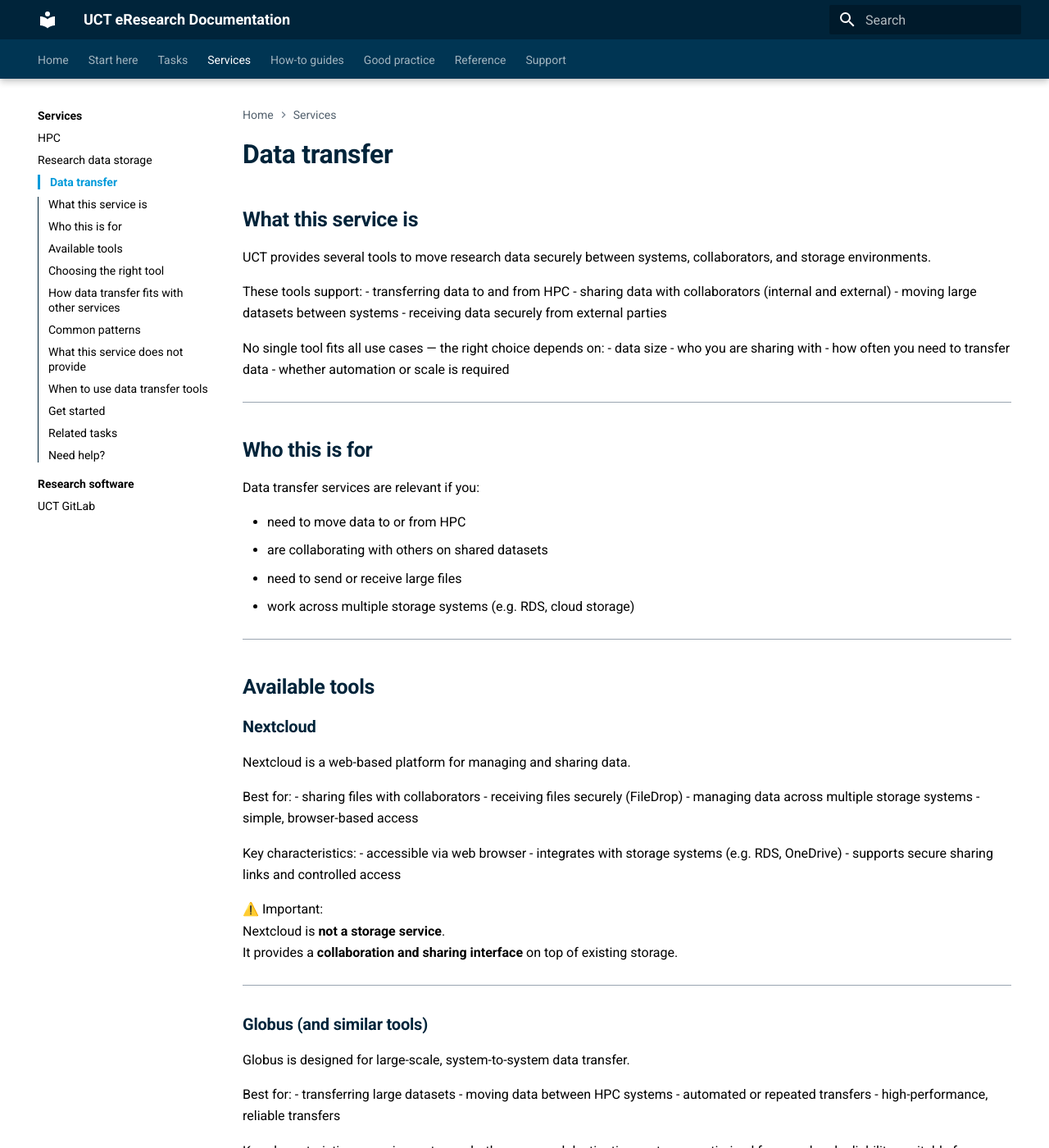
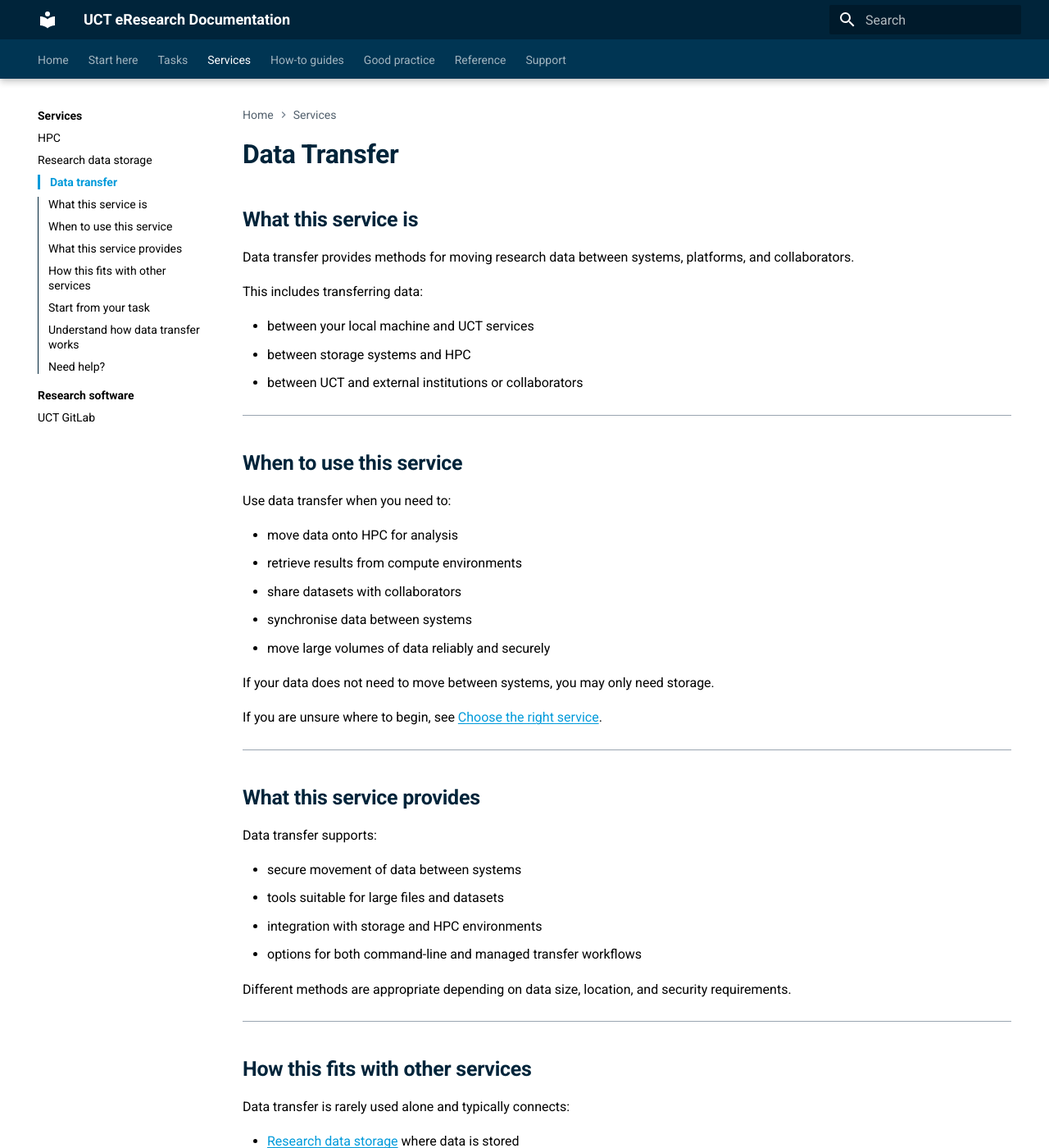
Before and after one commit to uct-eresearch/eresearch-documentation, an MkDocs documentation site: the page built from docs/services/data-transfer/index.md, in a window 1280 px wide and 1400 px high. Shown: the whole window at 82% size. Built offline with MkDocs 1.6.1 and Material for MkDocs 9.7.7, drawn with Linux system fonts in a browser that asks for light colours; some of the changed text lies outside the part shown.

Commit message:
fix service drift

```diff
--- a/docs/services/data-transfer/index.md
+++ b/docs/services/data-transfer/index.md
@@ -1,198 +1,80 @@
-# Data transfer
+# Data Transfer
 
 ## What this service is
 
-UCT provides several tools to move research data securely between systems, collaborators, and storage environments.
+Data transfer provides methods for moving research data between systems, platforms, and collaborators.
 
-These tools support:
-- transferring data to and from HPC
-- sharing data with collaborators (internal and external)
-- moving large datasets between systems
-- receiving data securely from external parties
+This includes transferring data:
 
-No single tool fits all use cases — the right choice depends on:
-- data size
-- who you are sharing with
-- how often you need to transfer data
-- whether automation or scale is required
+- between your local machine and UCT services
+- between storage systems and HPC
+- between UCT and external institutions or collaborators
 
 ---
 
-## Who this is for
+## When to use this service
 
-Data transfer services are relevant if you:
+Use data transfer when you need to:
 
-- need to move data to or from HPC
-- are collaborating with others on shared datasets
-- need to send or receive large files
-- work across multiple storage systems (e.g. RDS, cloud storage)
+- move data onto HPC for analysis
+- retrieve results from compute environments
+- share datasets with collaborators
+- synchronise data between systems
+- move large volumes of data reliably and securely
+
+If your data does not need to move between systems, you may only need storage.
+
+If you are unsure where to begin, see [Choose the right service](../../start-here/choose-the-right-service.md).
 
 ---
 
-## Available tools
+## What this service provides
 
-### Nextcloud
+Data transfer supports:
 
-Nextcloud is a web-based platform for managing and sharing data.
+- secure movement of data between systems
+- tools suitable for large files and datasets
+- integration with storage and HPC environments
+- options for both command-line and managed transfer workflows
 
-Best for:
-- sharing files with collaborators
-- receiving files securely (FileDrop)
-- managing data across multiple storage systems
-- simple, browser-based access
-
-Key characteristics:
-- accessible via web browser
-- integrates with storage systems (e.g. RDS, OneDrive)
-- supports secure sharing links and controlled access
-
-⚠️ Important:
-Nextcloud is **not a storage service**.
-It provides a **collaboration and sharing interface** on top of existing storage.
+Different methods are appropriate depending on data size, location, and security requirements.
 
 ---
 
-### Globus (and similar tools)
+## How this fits with other services
 
-Globus is designed for large-scale, system-to-system data transfer.
+Data transfer is rarely used alone and typically connects:
 
-Best for:
-- transferring large datasets
-- moving data between HPC systems
-- automated or repeated transfers
-- high-performance, reliable transfers
-
-Key characteristics:
-- requires setup on both source and destination systems
-- optimised for speed and reliability
-- suitable for research-scale data movement
+- [Research data storage](../storage/index.md) where data is stored
+- [High Performance Computing (HPC)](../hpc/index.md) where data is processed
+- [Research software](../research-software/index.md) where workflows are defined
 
 ---
 
-### Other tools
+## Start from your task
 
-Depending on your workflow, you may also use:
+If you know what you want to do, go to:
 
-- **Command-line tools (e.g. `scp`, `rsync`)**
-  → for direct transfers between systems
-
-- **Cloud-based tools (e.g. Microsoft services)**
-  → for transferring data within cloud environments
-
-These are typically used for more technical or specialised workflows.
+- [Move data securely](../../tasks/move-data-securely.md)
+- [Store and share research data](../../tasks/store-and-share-research-data.md)
+- [Run large-scale analysis](../../tasks/run-large-scale-analysis.md)
 
 ---
 
-## Choosing the right tool
+## Understand how data transfer works
 
-Use this as a quick guide:
+Go to Reference when you need concepts or constraints:
 
-- **Use Nextcloud if:**
-  - you need to share files with collaborators
-  - you want a simple, web-based interface
-  - external users need to upload data (FileDrop)
-  - ease of use is more important than scale
-
----
-
-- **Use Globus if:**
-  - your data is large
-  - you are transferring between systems (e.g. HPC ↔ storage)
-  - you need reliable, high-speed transfers
-  - you are working with repeated or automated workflows
-
----
-
-- **Use command-line tools if:**
-  - you are comfortable with the terminal
-  - transfers are small to moderate
-  - you need direct control over file movement
-
----
-
-If you are unsure:
-→ [Choose the right service](../../start-here/choose-the-right-service.md)
-
----
-
-## How data transfer fits with other services
-
-Data transfer is part of a broader workflow:
-
-- **RDS (Research Data Store)**
-  → store and manage your data
-
-- **HPC**
-  → run analysis on your data
-
-- **Nextcloud**
-  → share and manage data access
-
-- **Globus**
-  → move large datasets between systems
-
-These tools are often used together.
-
----
-
-## Common patterns
-
-### Sharing data with collaborators
-- store data on RDS
-- share access directly or via Nextcloud
-
----
-
-### Receiving data from external users
-- use Nextcloud FileDrop
-- optionally connect to RDS for storage
-
----
-
-### Moving data to HPC
-- transfer data using Globus or command-line tools
-- store persistent data on RDS
-
----
-
-### Managing data across systems
-- use Nextcloud to connect multiple storage backends
-- use Globus for large transfers between them
-
----
-
-## What this service does not provide
-
-- long-term storage (use RDS or archival services)
-- data analysis or computation (use HPC)
-- backup (depends on underlying storage system)
-
----
-
-## When to use data transfer tools
-
-Use these tools when:
-- data needs to move between systems or people
-- collaborators need access to files
-- workflows involve multiple environments (local, HPC, cloud)
-
----
-
-## Get started
-
-To begin:
-
-- → [Transfer data using Globus](../../how-to/storage/transfer-data-using-globus.md)
-
----
-
-## Related tasks
-
-- → [Move data securely](../../tasks/move-data-securely.md)
-- → [Store and share research data](../../tasks/store-and-share-research-data.md)
+- [Data transfer and movement](../../reference/hpc/data-transfer-and-movement.md)
+- [Storage and file systems](../../reference/hpc/storage-and-file-systems.md)
+- [Policies and service conditions](../../reference/hpc/policies-and-service-conditions.md)
 
 ---
 
 ## Need help?
 
-- → [Support](../../support/index.md)
+If you need support, go to:
+
+- [Support overview](../../support/index.md)
+- [FAQ](../../support/faq.md)
+- [Contact points](../../support/contact-points.md)
```
Also changed, not shown: docs/services/hpc/index.md (+54 -86 lines), docs/services/storage/index.md (+47 -165 lines), docs/tasks/run-large-scale-analysis.md (+15 -14 lines), docs/tasks/store-and-share-research-data.md (+11 -13 lines).
